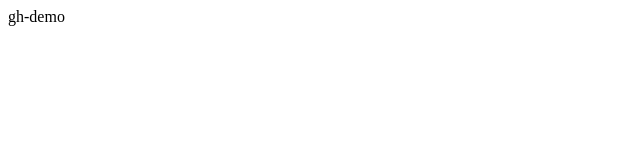
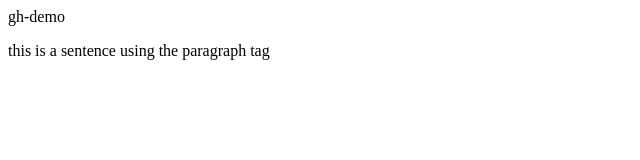
Before and after one commit to Tciel06/gh-demo, a plain HTML site: page index.html in a window 1280 px wide. Shown: the whole page, without its empty margins (0-640 px from the left). Drawn offline with Linux system fonts and the light colour scheme.

```diff
--- a/index.html
+++ b/index.html
@@ -7,5 +7,6 @@
 </head>
 <body>
    gh-demo
+   <p>this is a sentence using the paragraph tag</p>
 </body>
 </html>
```
